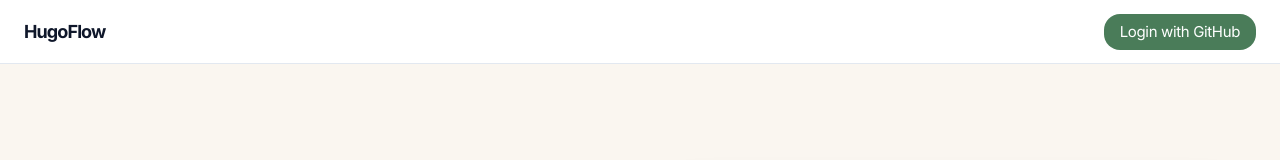
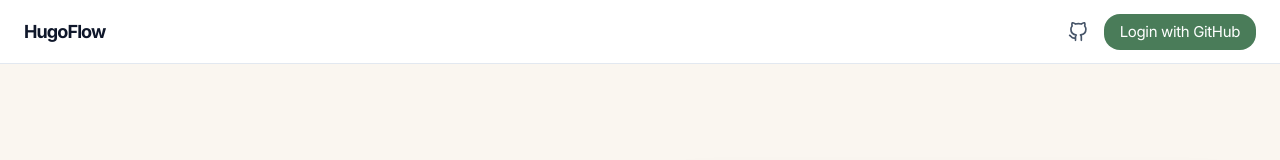
Before and after one commit to arashThr/hugo-cms, a Next.js app: page / in a window 1280 px wide. Shown: the top 160 px of the page. Built offline with nearby package versions, Linux system fonts and the light colour scheme; no server answers.

Commit message:
Add the github link

```diff
--- a/src/components/dashboard/LandingPage.tsx
+++ b/src/components/dashboard/LandingPage.tsx
@@ -10,6 +10,9 @@
           <span className="text-lg font-bold tracking-tighter text-slate-900 dark:text-white">HugoFlow</span>
         </div>
         <div className="flex items-center gap-4">
+          <a href="https://github.com/arashthr/hugo-flow" target="_blank" rel="noopener noreferrer" className="flex items-center text-slate-600 dark:text-slate-300 hover:text-slate-900 dark:hover:text-white transition-colors" title="View on GitHub">
+            <svg viewBox="0 0 24 24" width="20" height="20" stroke="currentColor" strokeWidth="2" fill="none" strokeLinecap="round" strokeLinejoin="round"><path d="M9 19c-5 1.5-5-2.5-7-3m14 6v-3.87a3.37 3.37 0 0 0-.94-2.61c3.14-.35 6.44-1.54 6.44-7A5.44 5.44 0 0 0 20 4.77 5.07 5.07 0 0 0 19.91 1S18.73.65 16 2.48a13.38 13.38 0 0 0-7 0C6.27.65 5.09 1 5.09 1A5.07 5.07 0 0 0 5 4.77a5.44 5.44 0 0 0-1.5 3.78c0 5.42 3.3 6.61 6.44 7A3.37 3.37 0 0 0 9 18.13V22"></path></svg>
+          </a>
           <button onClick={() => signIn("github")} className="bg-primary text-on-primary font-body-md text-[15px] px-4 py-2 rounded-lg hover:shadow-[0_4px_14px_0_rgba(0,0,0,0.1)] transition-all">
             Login with GitHub
           </button>
@@ -100,7 +103,7 @@
       <footer className="w-full border-t border-surface-variant py-[24px] px-6 mt-auto flex flex-col items-center gap-4">
         <div className="flex flex-col md:flex-row items-center gap-2 md:gap-6 font-body-md text-[14px] text-on-surface-variant">
           <p className="text-center">
-            © 2024 HugoFlow. An open-source project by <a href="https://arashtaher.com/" target="_blank" rel="noopener noreferrer" className="text-primary hover:underline font-semibold">Arash Taher</a>.
+            © 2026 HugoFlow. An open-source project by <a href="https://arashtaher.com/" target="_blank" rel="noopener noreferrer" className="text-primary hover:underline font-semibold">Arash Taher</a>.
           </p>
           <a href="https://github.com/arashthr/hugo-flow" target="_blank" rel="noopener noreferrer" className="text-secondary hover:underline inline-flex items-center gap-1">
             <span className="material-symbols-outlined text-[18px]">code</span>
--- a/src/components/dashboard/SideNavBar.tsx
+++ b/src/components/dashboard/SideNavBar.tsx
@@ -1,5 +1,3 @@
-import React from 'react';
-
 interface SideNavBarProps {
     session: any;
     showSettings: boolean;
```
Also changed, not shown: 1 other file (tests, documents, lock files or other folders). Lines whose indentation alone changed are shown as unchanged.
